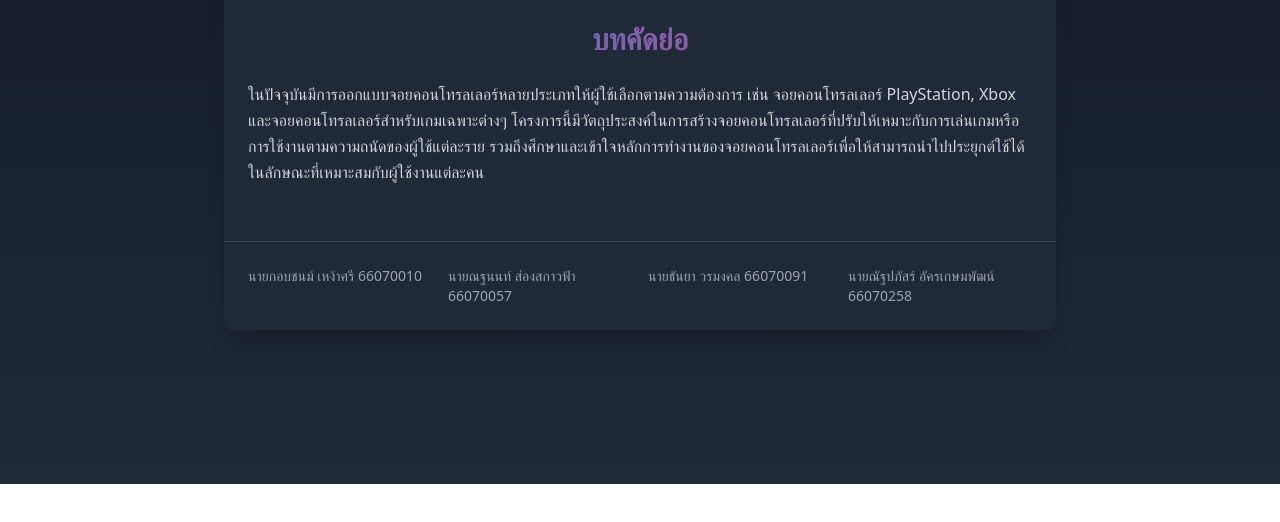
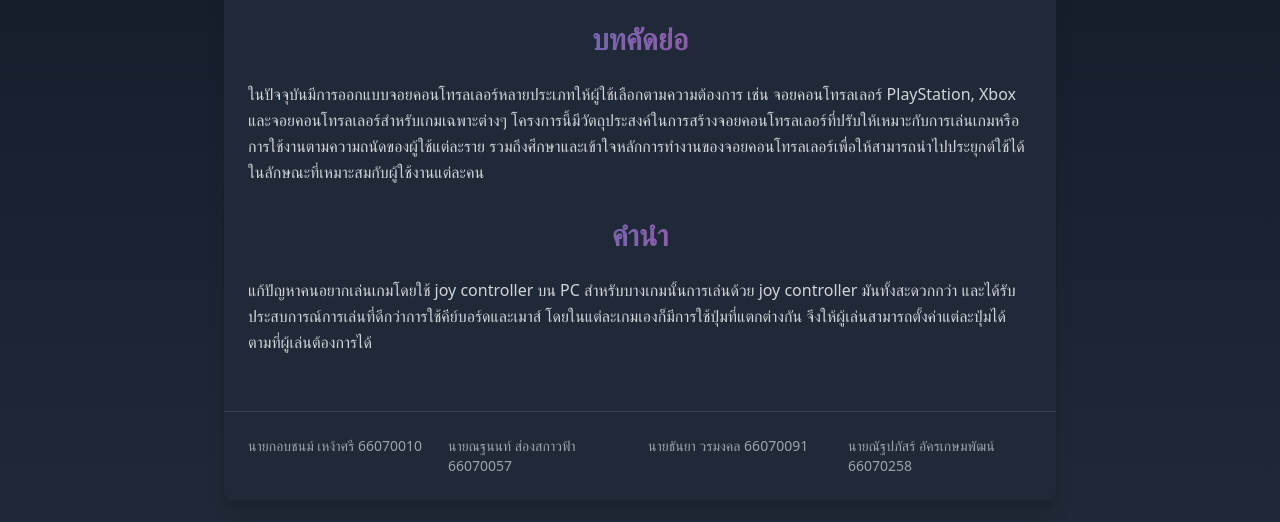
Before and after one commit to 66070010Ninja/Physical-Computing-Project-2024---IT-KMITL, a website: page index.html in a window 1280 px wide. Shown: the part 316-838 px from the top of the page. Before the commit the page ends 800 px from the top, so only its background shows below. Drawn offline with nearby package versions, Linux system fonts and the light colour scheme.

Commit message:
คำนำ

```diff
--- a/index.html
+++ b/index.html
@@ -21,6 +21,8 @@
             <div id="abstract" class="tab-content active p-6">
                 <h2 class="text-2xl sm:text-3xl font-bold text-center mb-6 bg-gradient-to-r from-primary to-secondary bg-clip-text text-transparent">บทคัดย่อ</h2>
                 <p class="text-gray-300 leading-relaxed mb-8">ในปัจจุบันมีการออกแบบจอยคอนโทรลเลอร์หลายประเภทให้ผู้ใช้เลือกตามความต้องการ เช่น จอยคอนโทรลเลอร์ PlayStation, Xbox และจอยคอนโทรลเลอร์สำหรับเกมเฉพาะต่างๆ โครงการนี้มีวัตถุประสงค์ในการสร้างจอยคอนโทรลเลอร์ที่ปรับให้เหมาะกับการเล่นเกมหรือการใช้งานตามความถนัดของผู้ใช้แต่ละราย รวมถึงศึกษาและเข้าใจหลักการทำงานของจอยคอนโทรลเลอร์เพื่อให้สามารถนำไปประยุกต์ใช้ได้ในลักษณะที่เหมาะสมกับผู้ใช้งานแต่ละคน</p>
+                <h2 class="text-2xl sm:text-3xl font-bold text-center mb-6 bg-gradient-to-r from-primary to-secondary bg-clip-text text-transparent">คำนำ</h2>
+                <p class="text-gray-300 leading-relaxed mb-8">แก้ปัญหาคนอยากเล่นเกมโดยใช้ joy controller บน PC สำหรับบางเกมนั้นการเล่นด้วย joy controller มันทั้งสะดวกกว่า และได้รับประสบการณ์การเล่นที่ดีกว่าการใช้คีย์บอร์ดและเมาส์ โดยในแต่ละเกมเองก็มีการใช้ปุ่มที่แตกต่างกัน จึงให้ผู้เล่นสามารถตั้งค่าแต่ละปุ่มได้ ตามที่ผู้เล่นต้องการได้</p>
             </div>
             <div id="code" class="tab-content hidden p-6">
                 <h2 class="text-2xl sm:text-3xl font-bold text-center mb-6 bg-gradient-to-r from-primary to-secondary bg-clip-text text-transparent">Source Code</h2>
```
Also changed, not shown: style.css.
